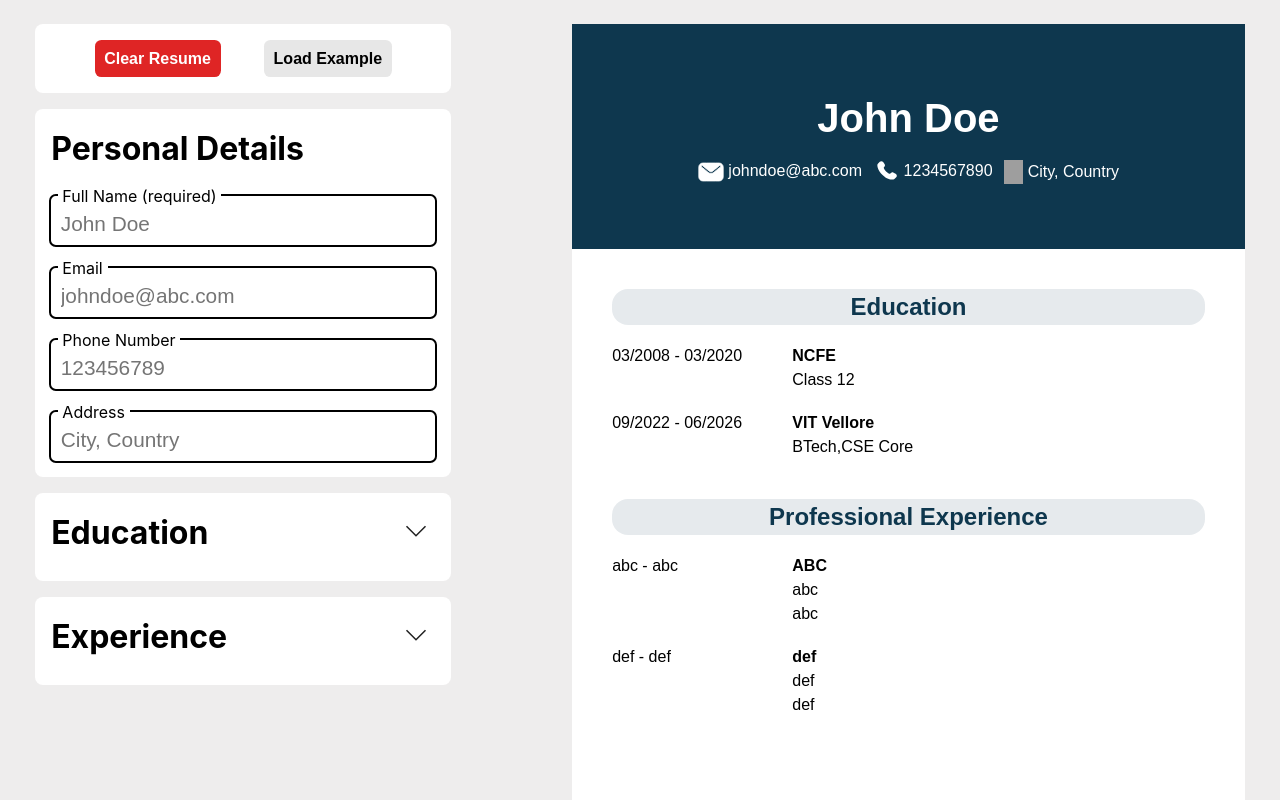
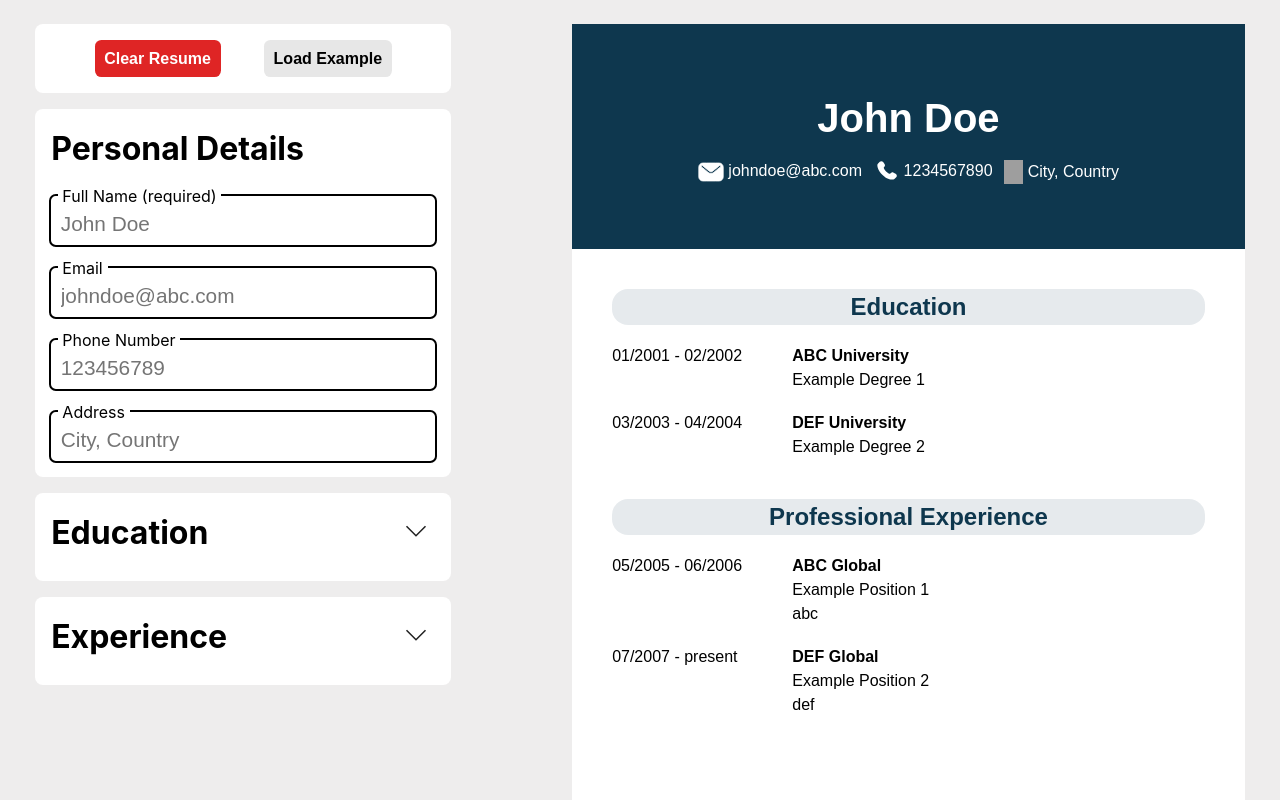
Before and after one commit to InnovatorCodes/resume_builder, a React (Vite) app: page / in a window 1280 px wide. Shown: the top 800 px of the page. Built offline with nearby package versions, Linux system fonts and the light colour scheme; grey boxes are pictures that could not be loaded.

Commit message:
feature: Removing education feature:Clearing Resume, Loading example

```diff
--- a/src/ResumeBuilder.jsx
+++ b/src/ResumeBuilder.jsx
@@ -11,7 +11,7 @@ import locationsvg from './assets/location.svg';
 function EditDetails({personalState,educationState,experienceState}){
     return(
         <div className="edit-details">
-            <ResetOptions />
+            <ResetOptions setPersonal={personalState[1]} setEducations={educationState[1]} setExperiences={experienceState[1]} />
             <Personal personal={personalState[0]} setPersonal={personalState[1]}/>
             <Educations educations={educationState[0]} setEducations={educationState[1]} />
             <Experiences experiences={experienceState[0]} setExperiences={experienceState[1]} />
@@ -19,11 +19,28 @@ function EditDetails({personalState,educationState,experienceState}){
     )
 }
 
-function ResetOptions(){
+function ResetOptions({setPersonal,setEducations,setExperiences}){
+    function clearResume(){
+        setPersonal({});
+        setEducations([]);
+        setExperiences([]);
+    }
+
+    function loadExample(){
+        const examplePersonal={name:"John Doe",email:"johndoe@abc.com",phone:"1234567890",address:"City, Country"};
+        const exampleEducations= [{school:"ABC University",degree:"Example Degree 1",startdate:"01/2001",enddate:"02/2002"},
+            {school:"DEF University",degree:"Example Degree 2",startdate:"03/2003",enddate:"04/2004"}]
+        const exampleExperiences=[{company:"ABC Global",position:"Example Position 1", description:"abc",startdate:"05/2005",enddate:"06/2006"},
+            {company:"DEF Global",position:"Example Position 2",description:"def",startdate:"07/2007",enddate:"present"}];
+        setPersonal(examplePersonal);
+        setEducations(exampleEducations);
+        setExperiences(exampleExperiences);
+    }
+
     return(
         <div className="reset-options">
-            <button className="clear">Clear Resume</button>
-            <button className="load">Load Example</button>
+            <button className="clear" onClick={clearResume}>Clear Resume</button>
+            <button className="load" onClick={loadExample}>Load Example</button>
         </div>
     )
 }
@@ -66,7 +83,7 @@ function Educations({educations,setEducations}){
         <div className="education" key={uuidv4()}>
             <div className="school">{education.school}</div>
             <button><img src={editsvg} className="editbtn" alt="Edit Education" onClick={()=>editEducationDetails(index)} /></button>
-            <button><img src={deletesvg} className="deletebtn" alt="Delete Experience" /></button>
+            <button><img src={deletesvg} className="deletebtn" alt="Delete Experience" onClick={()=>removeEducation(index)} /></button>
         </div>
     )
     function changeVisibility(){
@@ -143,6 +160,12 @@ function Educations({educations,setEducations}){
                 <div className="buttons"><button onClick={()=>document.querySelector('dialog.edit-education').close()} className="cancel">Cancel</button><button type="submit" onClick={saveEducation} className="save">Save</button></div>
             </dialog>
         )
+    }
+
+    function removeEducation(removeIndex){
+        let newEducations=[...educations];
+        newEducations.splice(removeIndex,1);
+        setEducations(newEducations)
     }
 
     return(
@@ -327,10 +350,10 @@ function DisplayResume({personal,educations,experiences}){
 
 function ResumeBuilder(){
     const [personal,setPersonal]=useState({name:"John Doe",email:"johndoe@abc.com",phone:"1234567890",address:"City, Country"});
-    const [educations,setEducations]=useState([{school:"NCFE",degree:"Class 12",startdate:"03/2008",enddate:"03/2020"},
-        {school:"VIT Vellore",degree:"BTech,CSE Core",startdate:"09/2022",enddate:"06/2026"}]);
-    const [experiences,setExperiences]=useState([{company:"ABC",position:"abc", description:"abc",startdate:"abc",enddate:"abc"},
-        {company:"def",position:"def",description:"def",startdate:"def",enddate:"def"}])
+    const [educations,setEducations]=useState([{school:"ABC University",degree:"Example Degree 1",startdate:"01/2001",enddate:"02/2002"},
+        {school:"DEF University",degree:"Example Degree 2",startdate:"03/2003",enddate:"04/2004"}]);
+    const [experiences,setExperiences]=useState([{company:"ABC Global",position:"Example Position 1", description:"abc",startdate:"05/2005",enddate:"06/2006"},
+        {company:"DEF Global",position:"Example Position 2",description:"def",startdate:"07/2007",enddate:"present"}])
     return (
         <div className="resume-content">
             <EditDetails personalState={[personal,setPersonal]} educationState={[educations,setEducations]} experienceState={[experiences,setExperiences]} />
```
